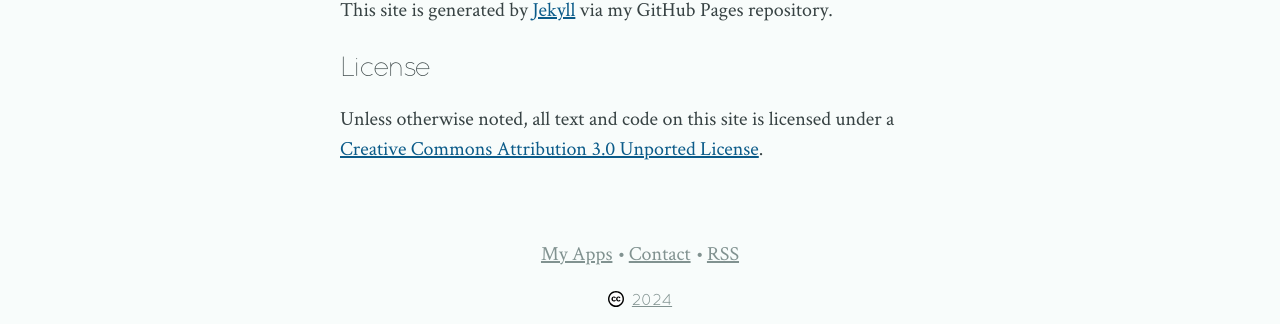
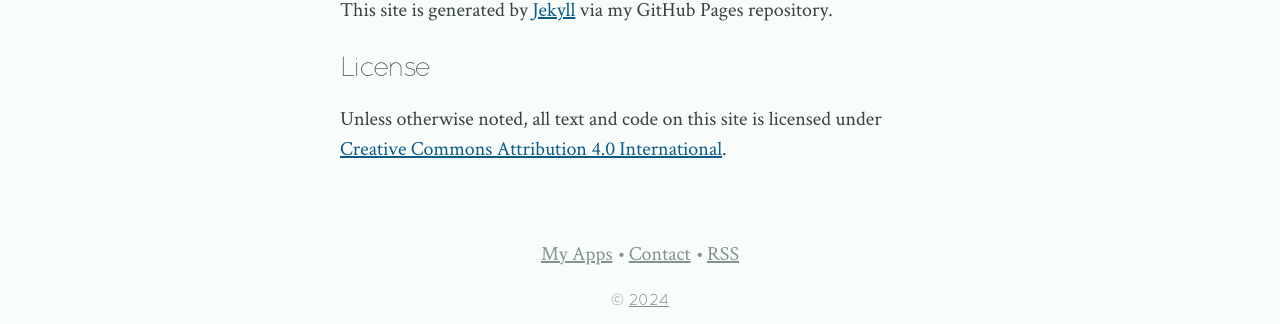
Before and after one commit to mmertsock/mmertsock.github.io, a Jekyll site: the page built from colophon.markdown, in a window 1280 px wide. Shown: the part 838-1162 px from the top of the page. Built offline with Jekyll 4.4.1, drawn with Linux system fonts in a browser that asks for light colours.

Commit message:
Update license

```diff
--- a/_layouts/default.html
+++ b/_layouts/default.html
@@ -37,7 +37,7 @@
 
     <footer>
 {% include sitelinks.html %}
-        <p class="cc-notice"><a href="{{ site.url }}/colophon/#license">{{ site.time | date: "%Y" }}</a></p>
+        <p class="cc-notice">© <a href="{{ site.url }}/colophon/#license">{{ site.time | date: "%Y" }}</a></p>
     </footer>
 
     <!-- generated by Jekyll {{ site.time }} -->
--- a/colophon.markdown
+++ b/colophon.markdown
@@ -42,7 +42,7 @@ This site is generated by [Jekyll][] via my GitHub Pages repository.
 
 ## License
 
-Unless otherwise noted, all text and code on this site is licensed under a <a rel="license" href="https://creativecommons.org/licenses/by/3.0/deed.en_US">Creative Commons Attribution 3.0 Unported License</a>.
+Unless otherwise noted, all text and code on this site is licensed under <a href="https://creativecommons.org/licenses/by/4.0/?ref=chooser-v1" rel="license noopener noreferrer">Creative Commons Attribution 4.0 International</a>.
 
 <script defer>
 (function() {
--- a/css/main.css
+++ b/css/main.css
@@ -374,15 +374,6 @@ nav.links li + li:before {
     display: block;
     text-align: center;
 }
-.cc-notice a {
-    display: inline-block;
-    background-image: url(../assets/cc.svg);
-    background-repeat: no-repeat;
-    background-position: left center;
-    background-size: 1em 1em;
-    padding-left: 1.5em;
-    min-height: 1em;
-}
 
 article .figure {
     max-width: 570px;
```
Also changed, not shown: README.md, assets/cc.svg (deleted).
